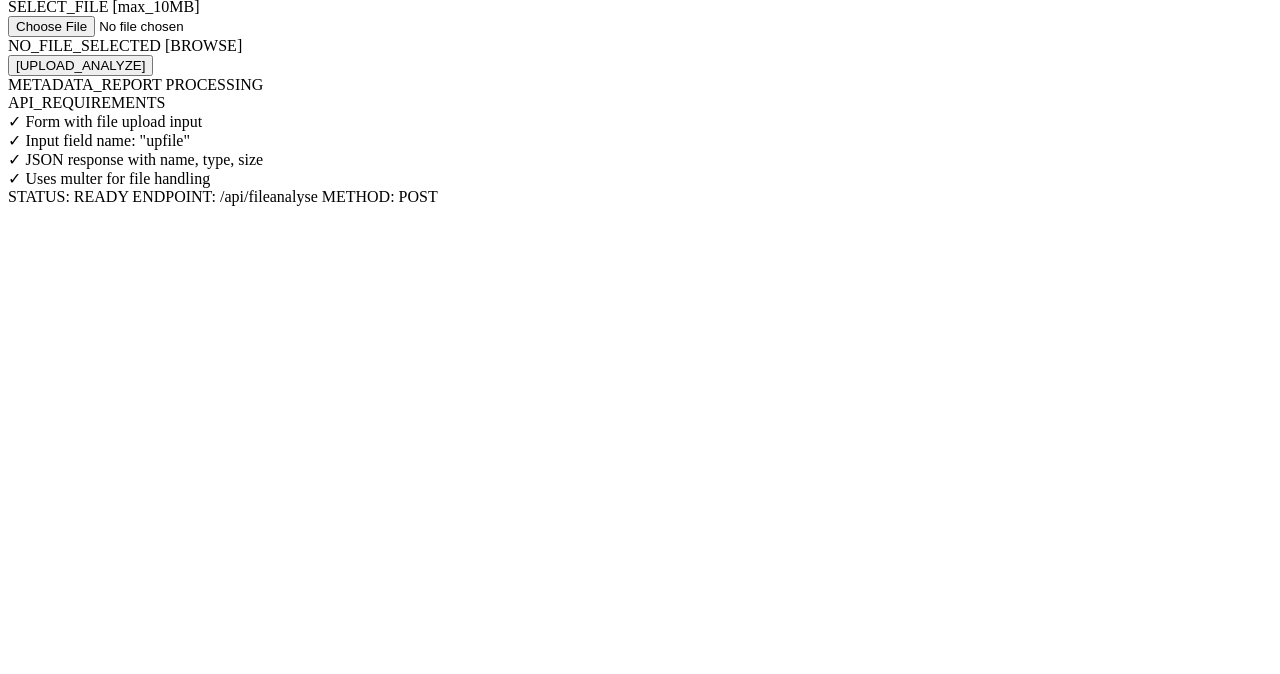
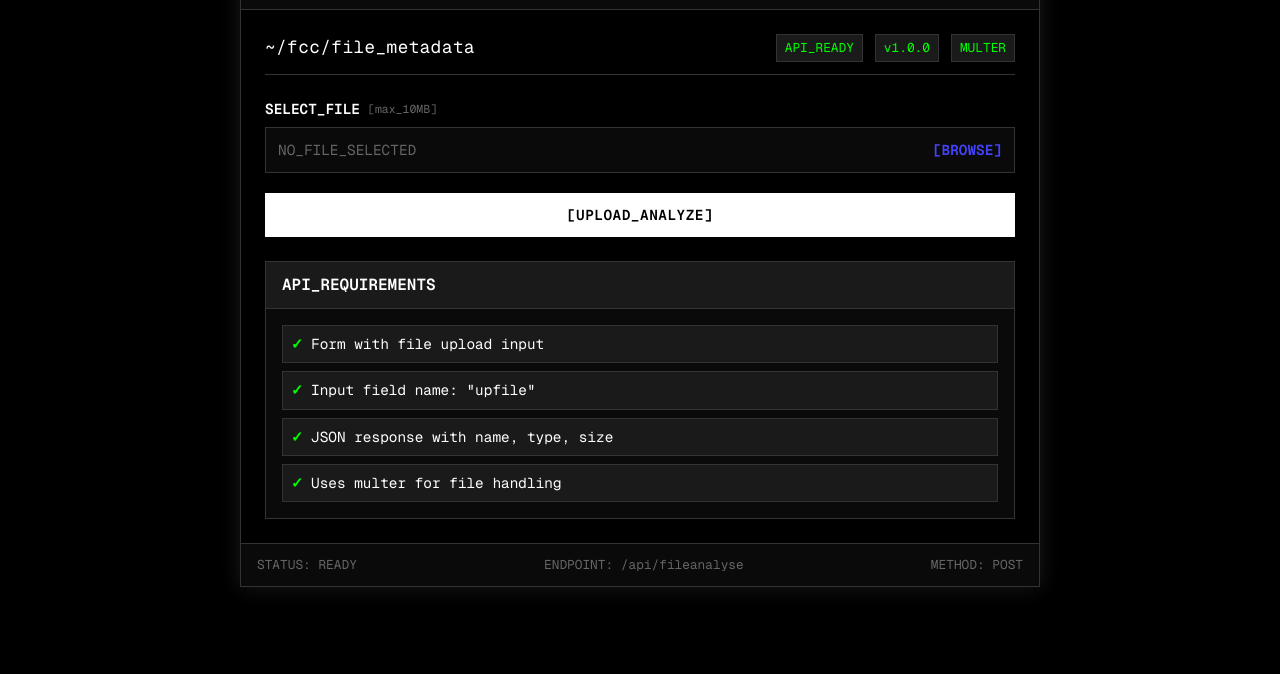
Before and after one commit to acheronx0577/Full-Stack-File-Metadata-Microservice, a website: page views/index.html in a window 1280 px wide. Shown: the part 126-800 px from the top of the page. Drawn offline with nearby package versions, Linux system fonts and the light colour scheme; files that its build step writes are made by us from their sources; the site is published under a folder, as on GitHub Pages, so addresses that start at the root find nothing.

Commit message:
Fixed app

```diff
--- a/index.js
+++ b/index.js
@@ -15,7 +15,8 @@ var upload = multer({
 });
 
 app.use(cors());
-app.use('/public', express.static(process.cwd() + '/public'));
+// Serve static files from public folder at root URL
+app.use(express.static(process.cwd() + '/public'));
 
 app.get('/', function (req, res) {
   res.sendFile(process.cwd() + '/views/index.html');
--- a/views/index.html
+++ b/views/index.html
@@ -3,7 +3,7 @@
   <head>
     <meta charset="utf-8" />
     <meta name="viewport" content="width=device-width, initial-scale=1" />
-    <link href="/public/styles.css" rel="stylesheet" type="text/css">
+    <link href="./public/styles.css" rel="stylesheet" type="text/css">
     <link href="https://fonts.googleapis.com/css2?family=Geist+Mono:wght@300;400;500;600;700&display=swap" rel="stylesheet">
     <title>FILE_METADATA</title>
   </head>
@@ -102,6 +102,6 @@
         </div>
       </footer>
     </div>
-    <script src="/public/script.js"></script>
+    <script src="./public/script.js"></script>
   </body>
 </html>
```
